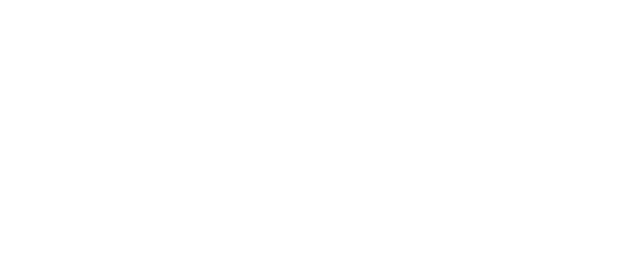
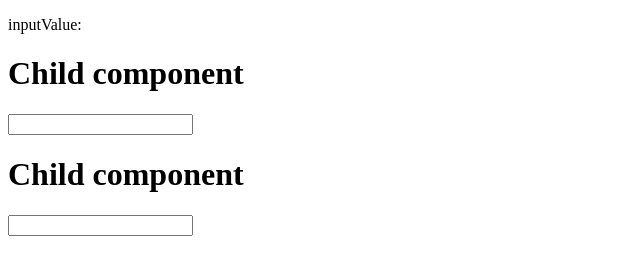
Before and after one commit to acciojob/lift-state-up-2-SoumyaRanjan63, a React app: page / in a window 1280 px wide. Shown: the whole page, without its empty margins (0-640 px from the left). Built offline with nearby package versions, Linux system fonts and the light colour scheme.

Commit message:
first commit

```diff
--- a/src/components/App.js
+++ b/src/components/App.js
@@ -1,11 +1,15 @@
 
 import React from "react";
 import './../styles/App.css';
+import Parent from "./Parent";
+import Child from "./Child";
 
 const App = () => {
   return (
     <div>
         {/* Do not remove the main div */}
+        <Parent />
+        <Child />
     </div>
   )
 }
--- /dev/null
+++ b/src/components/Child.js
@@ -0,0 +1,18 @@
+import React from 'react';
+
+const Child = ({inputValue,onInputChange}) => {
+
+
+    const handleInput=(e)=>{
+        const value=e.target.value
+        onInputChange(value);
+    }
+    return (
+        <div className='chlid'>
+        <h1>Child component</h1>
+            <input type='text' value={inputValue} onChange={handleInput} />
+        </div>
+    );
+}
+
+export default Child;
--- /dev/null
+++ b/src/components/Parent.js
@@ -0,0 +1,18 @@
+import React,{useState} from 'react';
+import Child from './Child';
+
+const Parent = () => {
+    const [inputValue,setInputValue]=useState('');
+    const handleInputChange=(value)=>{
+        setInputValue(value);
+    }
+
+    return (
+        <div className='parent'>
+         <p>inputValue:{inputValue}</p>
+         <Child inputValue={inputValue} onInputChange={handleInputChange} />
+        </div>
+    );
+}
+
+export default Parent;
```
Also changed, not shown: src/index.html (+1 -0 lines), 1 other file.
